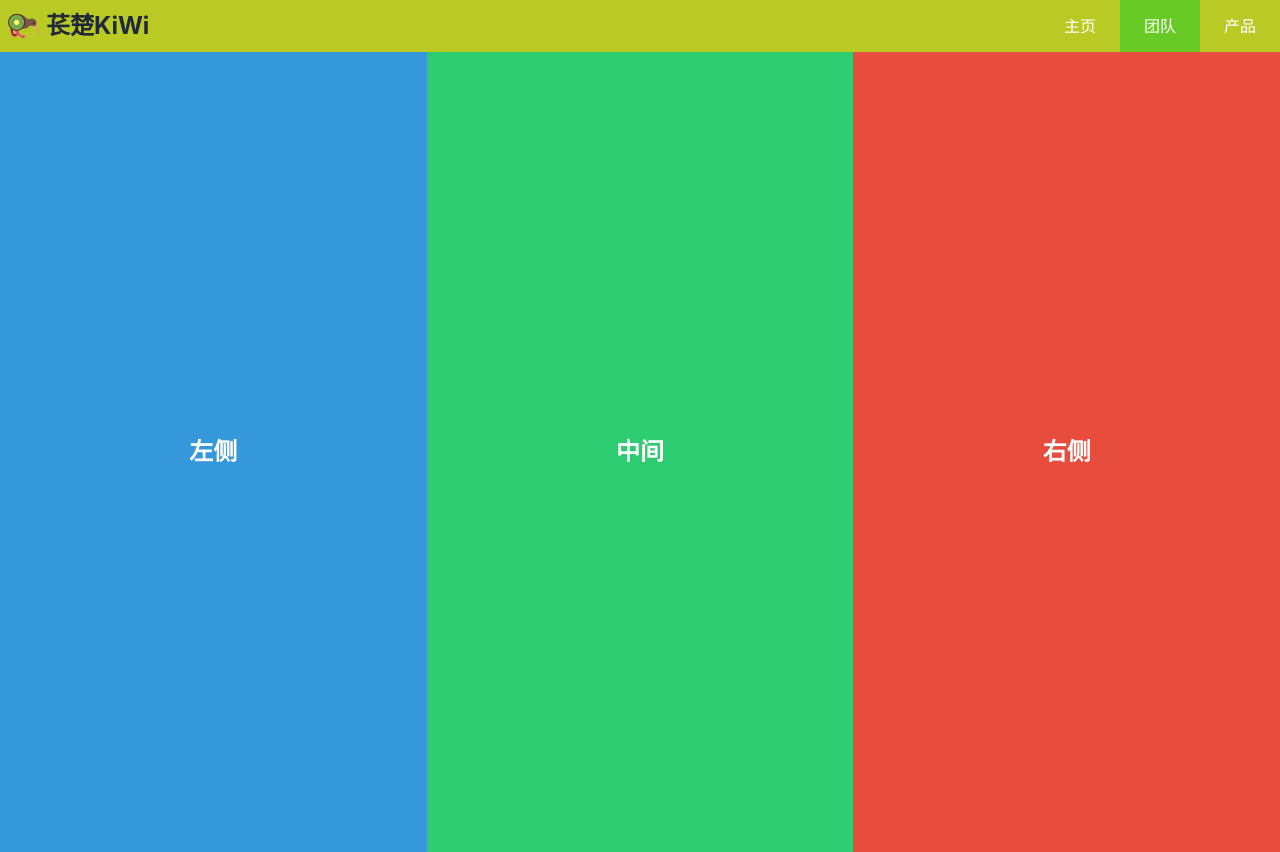
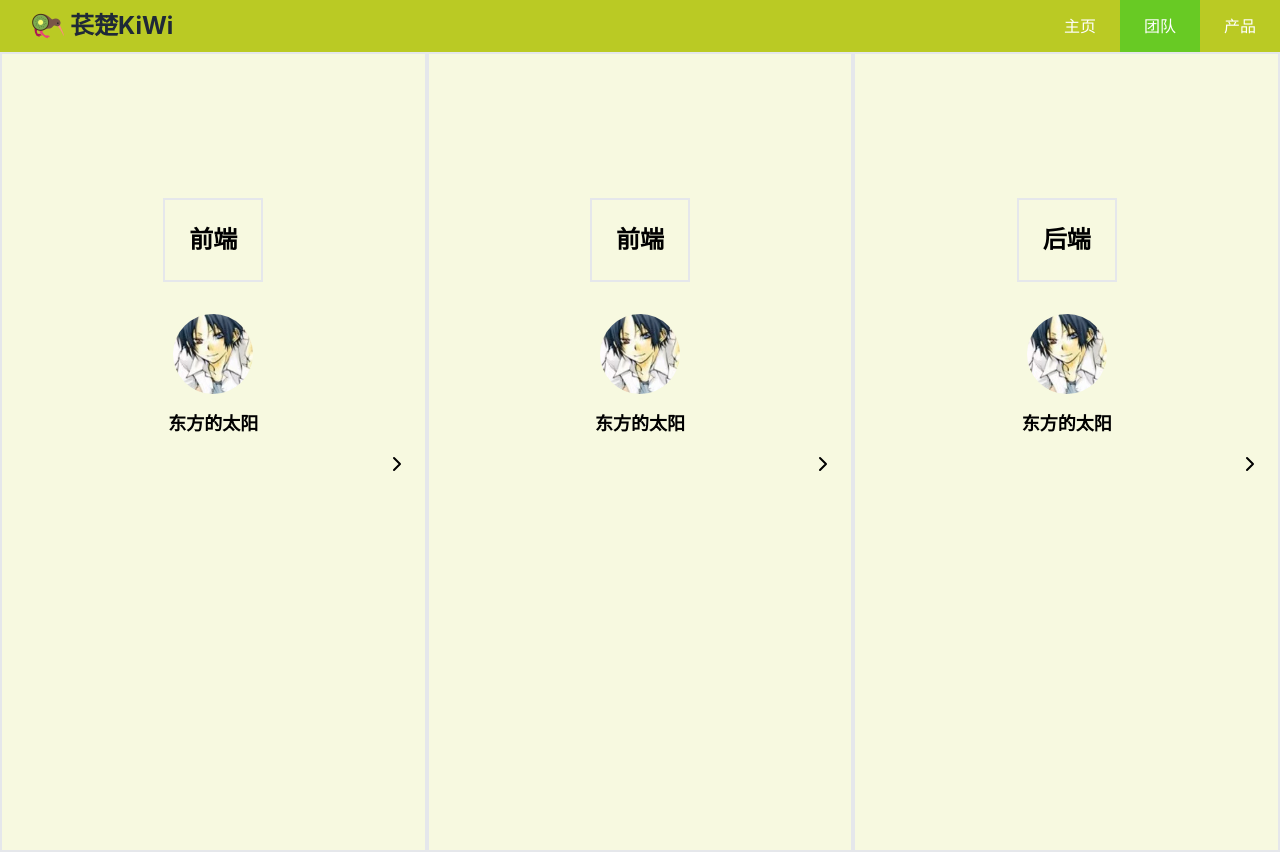
Before and after one commit to drunksweet/changchu, a React (Create React App) app: page /changchu/team in a window 1280 px wide. Built offline with nearby package versions, Linux system fonts and the light colour scheme.

Commit message:
feature:teampage

```diff
--- a/package.json
+++ b/package.json
@@ -7,6 +7,8 @@
     "@testing-library/jest-dom": "^5.17.0",
     "@testing-library/react": "^13.4.0",
     "@testing-library/user-event": "^13.5.0",
+    "framer-motion": "^11.11.9",
+    "lucide-react": "^0.453.0",
     "react": "^18.3.1",
     "react-dom": "^18.3.1",
     "react-router-dom": "^6.26.2",
--- a/src/App.js
+++ b/src/App.js
@@ -10,7 +10,9 @@ function App() {
     return (
         <div className="App">
             <Router basename="/changchu">
-                <Navbar/>
+                <div className="sticky">
+                    <Navbar/>
+                </div>
                 <Routes>
                     <Route path="/" element={<Home />} />
                     <Route path="/home" element={<Home />} />
--- a/src/components/HomeMain/HomeMain.js
+++ b/src/components/HomeMain/HomeMain.js
@@ -6,7 +6,7 @@ function HomeMain() {
         <main>
             <div className="flex flex-col">
                 {/* slogan section */}
-                <div className="flex flex-col md:flex-row md:justify-between md:mt-20 mt-8">
+                <div className="flex flex-col md:flex-row md:justify-between md:mt-12 mt-4">
                     <div className="flex-grow"></div>
                     <div className="flex flex-col-reverse md:flex-row md:justify-between p-6 mt-2.5 justify-center items-center">
                         <div className="flex flex-col md:mr-8 items-center md:items-start">
@@ -20,7 +20,7 @@ function HomeMain() {
                             <p className="text-[1.25re] md:text-2xl mt-2">写着玩，当练习</p>
                             <div className="flex mt-8">
                                 <button className="bg-[var(--main-introduction-card-icon-content-bkg)] w-32 h-12 rounded-full font-bold flex items-center justify-center"
-                                        onClick={() => window.location.href = 'team.html'}>开始
+                                        onClick={() => window.location.href = '/changchu/team'}>开始
                                 </button>
                                 <button className="bg-[var(--main-introduction-card-icon-content-bkg)] w-32 h-12 rounded-full font-bold flex items-center justify-center ml-4"
                                         onClick={() => window.location.href = 'https://github.com/drunksweet/changchu.git'}>源码
@@ -35,7 +35,7 @@ function HomeMain() {
                     <div className="flex-grow"></div>
                 </div>
                 {/* cards section */}
-                <div className="flex flex-col justify-center items-center md:flex-row md:justify-between mt-2.5">
+                <div className="flex flex-col justify-center items-center md:flex-row md:justify-between mt-4 md:mt-8">
                     <div className="flex-grow"></div>
                     <div className="grid grid-cols-1 md:grid-cols-3 gap-4 max-w-[95%]">
                         {[
--- a/src/components/Navbar/Navbar.js
+++ b/src/components/Navbar/Navbar.js
@@ -8,7 +8,7 @@ function Navbar() {
 
     return (
         <header className="flex bg-[var(--head-bkg)] text-center leading-tight m-0 p-0">
-            <div className="flex items-center justify-center md:pl-2 ml:pl-4">
+            <div className="flex items-center justify-center pl-4 md:pl-8">
                 <div className="flex justify-center items-center h-full">
                     <img src={logoKiwiBird} alt="kiwi" className="h-8 w-8"/>
                 </div>
--- a/src/components/TeamMain/TeamMain.js
+++ b/src/components/TeamMain/TeamMain.js
@@ -1,38 +1,84 @@
-import React, { useState } from 'react'
+import React, { useState, useCallback } from 'react';
+import { motion, AnimatePresence } from 'framer-motion';
+import { ChevronRight, ChevronLeft } from 'lucide-react';
+import eastsun from '../../assets/profilePhoto/eastSun.jpg';
+// import logoKiwiBird from '../../assets/logo-kiwi-bird.png';
 
-const Section = ({ title, color, isExpanded, onExpand }) => (
-    <div
-        className={`transition-all duration-1000 transform ${
-            isExpanded ? 'w-3/4' : 'flex-1'
-        } h-screen flex items-center justify-center cursor-pointer`}
-        style={{
-            transitionTimingFunction: 'cubic-bezier(0.68, -0.55, 0.27, 0.55)',
-            backgroundColor: color
-        }}
+const Section = React.memo(({ title, profile, name, content, isExpanded, onExpand}) => (
+    <motion.div
+        className={`transition-all ${
+            isExpanded ? 'w-9/10' : 'w-1/3'
+        } h-screen grid grid-cols-1 items-start justify-center cursor-pointer border-2 relative overflow-hidden bg-[--main-bkg]`}
         onClick={onExpand}
+        layout
+        tabIndex={0}
+        role="button"
+        aria-expanded={isExpanded}
     >
-        <h2 className="text-white text-2xl font-bold">{title}</h2>
-    </div>
-)
+        <motion.div
+            className={`flex flex-col items-center justify-center mt-36`}
+            layout
+        >
+            <h2 className="text-black text-2xl font-bold mb-4 p-6 border-2">
+                {title}
+            </h2>
+            <motion.img className='block w-20 h-20 rounded-full m-4'
+                        src={profile}
+                        alt={`${name} profile`}
+                        whileHover={{ rotate: 360 }}
+            />
+            <h3 className="font-bold text-lg mb-4">
+                {name}
+            </h3>
+        </motion.div>
+
+        <AnimatePresence>
+            {isExpanded && (
+                <motion.div
+                    initial={{ opacity: 0, y: 20 }}
+                    animate={{ opacity: 1, y: 0 }}
+                    exit={{ opacity: 0, y: 20 }}
+                    transition={{ duration: 0.3 }}
+                    className="text-center px-4"
+                >
+                    {content}
+                </motion.div>
+            )}
+        </AnimatePresence>
+        <motion.div
+            className="absolute top-1/2 transform -translate-y-1/2 right-4"
+            animate={{ rotate: isExpanded ? 180 : 0 }}
+        >
+            {isExpanded ? <ChevronLeft size={24} /> : <ChevronRight size={24} />}
+        </motion.div>
+    </motion.div>
+))
 
 export default function TeamMain(props) {
     const [expandedSection, setExpandedSection] = useState(null)
 
     const sections = [
-        { title: '左侧', color: '#3498db' },
-        { title: '中间', color: '#2ecc71' },
-        { title: '右侧', color: '#e74c3c' },
+        { title: '前端',profile:eastsun,name:'东方的太阳',content:'youlink'},
+        { title: '前端',profile:eastsun,name:'东方的太阳',content:'youlink'},
+        { title: '后端',profile:eastsun,name:'东方的太阳',content:'youlink'},
     ]
 
+    const handleExpand = useCallback((index) => {
+        setExpandedSection(expandedSection === index ? null : index)
+    }, [expandedSection])
+
+
     return (
-        <div className="flex w-full h-screen">
+        <div className="flex w-full h-screen bg-gray-100">
             {sections.map((section, index) => (
                 <Section
                     key={index}
                     title={section.title}
-                    color={section.color}
+                    name={section.name}
+                    profile={section.profile}
+                    content={section.content}
                     isExpanded={expandedSection === index}
-                    onExpand={() => setExpandedSection(expandedSection === index ? null : index)}
+                    onExpand={() => handleExpand(index)}
                 />
             ))}
         </div>
--- a/tailwind.config.js
+++ b/tailwind.config.js
@@ -3,7 +3,15 @@ module.exports = {
     "./src/**/*.{js,jsx,ts,tsx}", // 确保包含所有需要的文件
   ],
   theme: {
-    extend: {},
+    extend: {
+      width: {
+        '9/10': '90%' ,
+        '7/10': '70%' ,
+      },
+      colors: {
+
+      }
+    },
   },
   plugins: [],
 }
```
Also changed, not shown: src/assets/profilePhoto/eastSun.jpg (added), 1 other file (tests, documents, lock files or other folders).
